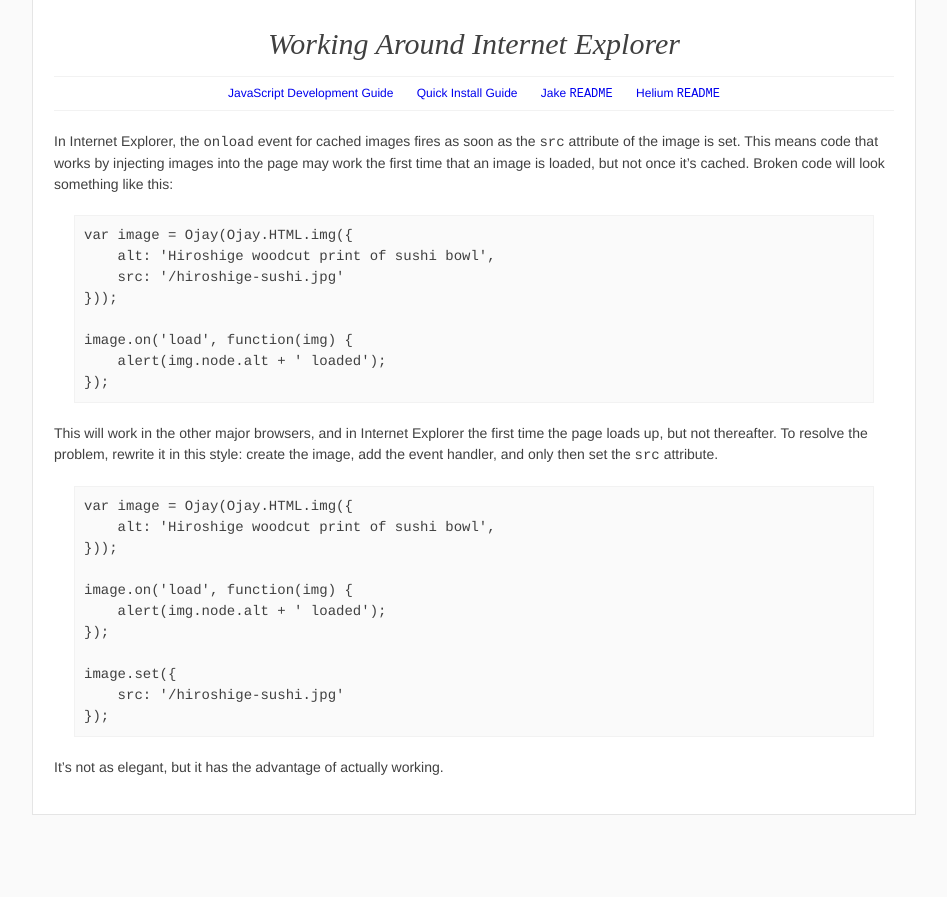
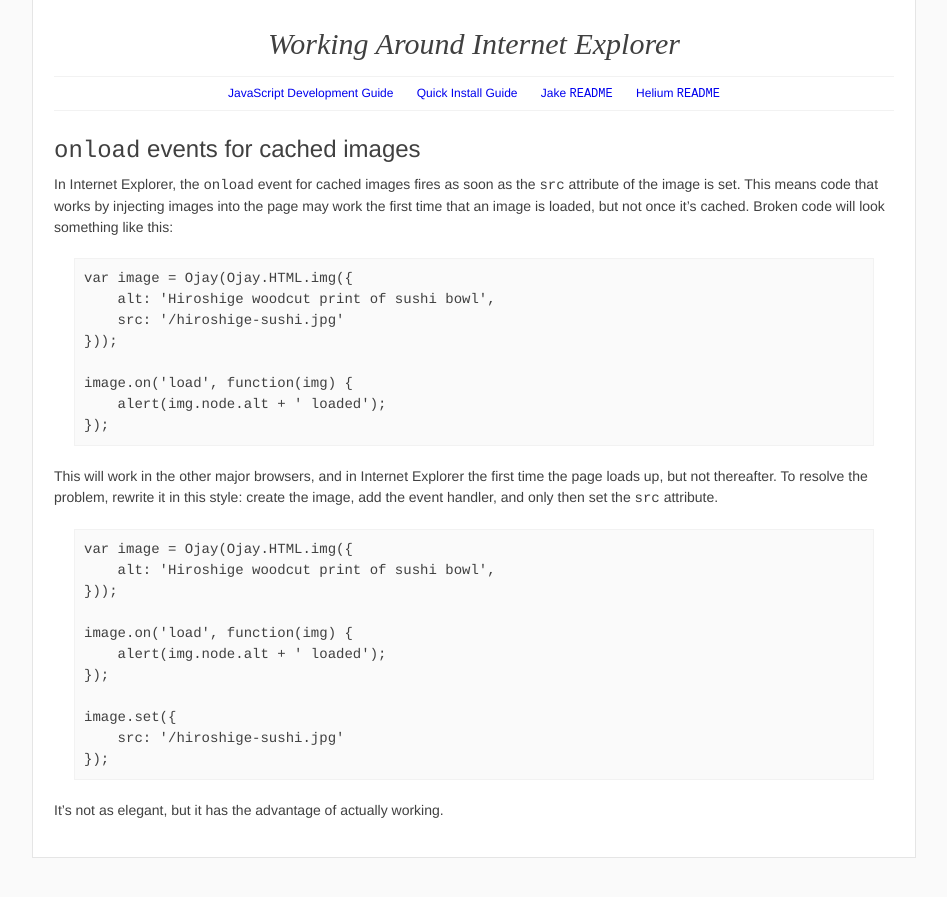
Before and after one commit to othermedia/js-handbook, a Jekyll site: the page built from internet-explorer.md, in a window 1280 px wide. Shown: the top 897 px of the page, without its empty margins (166-1113 px from the left). Built offline with Jekyll 4.4.1, drawn with Linux system fonts in a browser that asks for light colours; Markdown is read by kramdown in place of the engine named in the settings.

Commit message:
Title for the onload event section.

```diff
--- a/internet-explorer.md
+++ b/internet-explorer.md
@@ -2,6 +2,9 @@
 layout: default
 title: Working Around Internet Explorer
 ---
+
+`onload` events for cached images
+---------------------------------
 
 In Internet Explorer, the `onload` event for cached images fires as soon as the
 `src` attribute of the image is set. This means code that works by injecting
```
